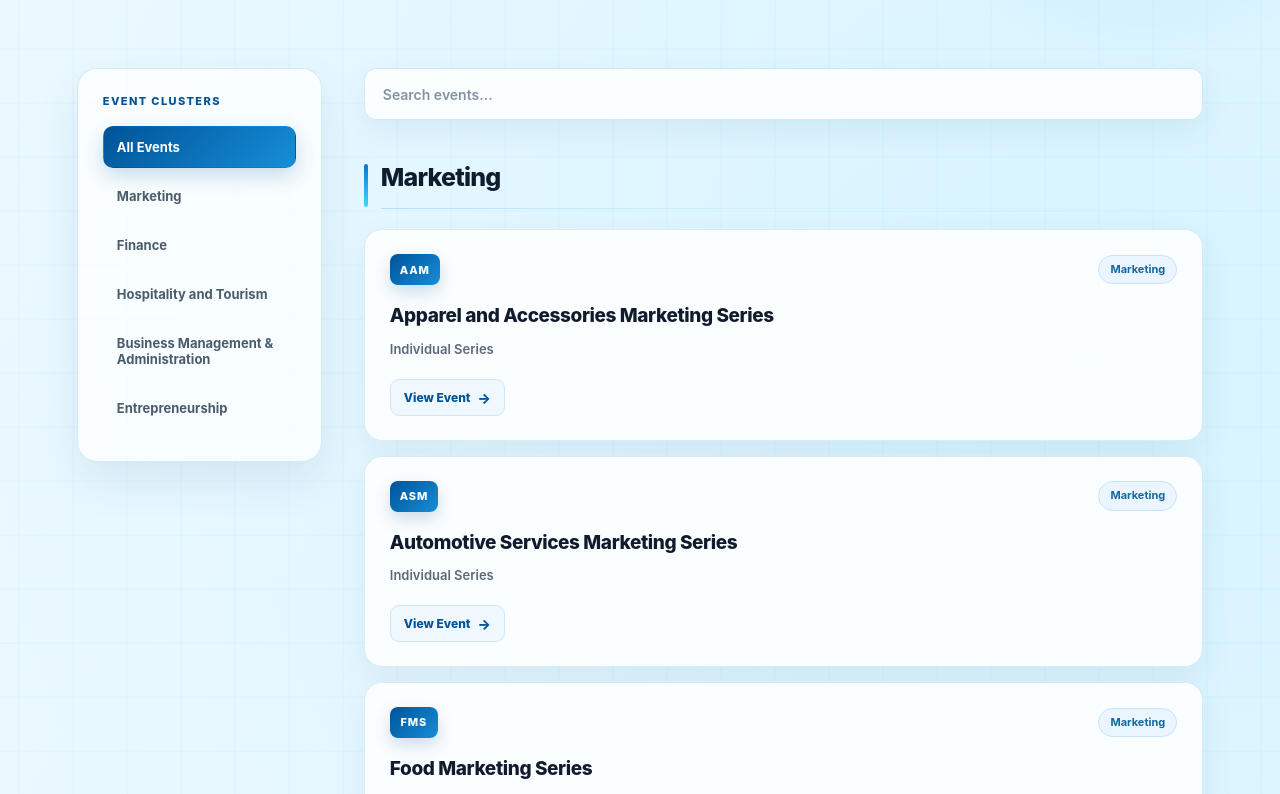
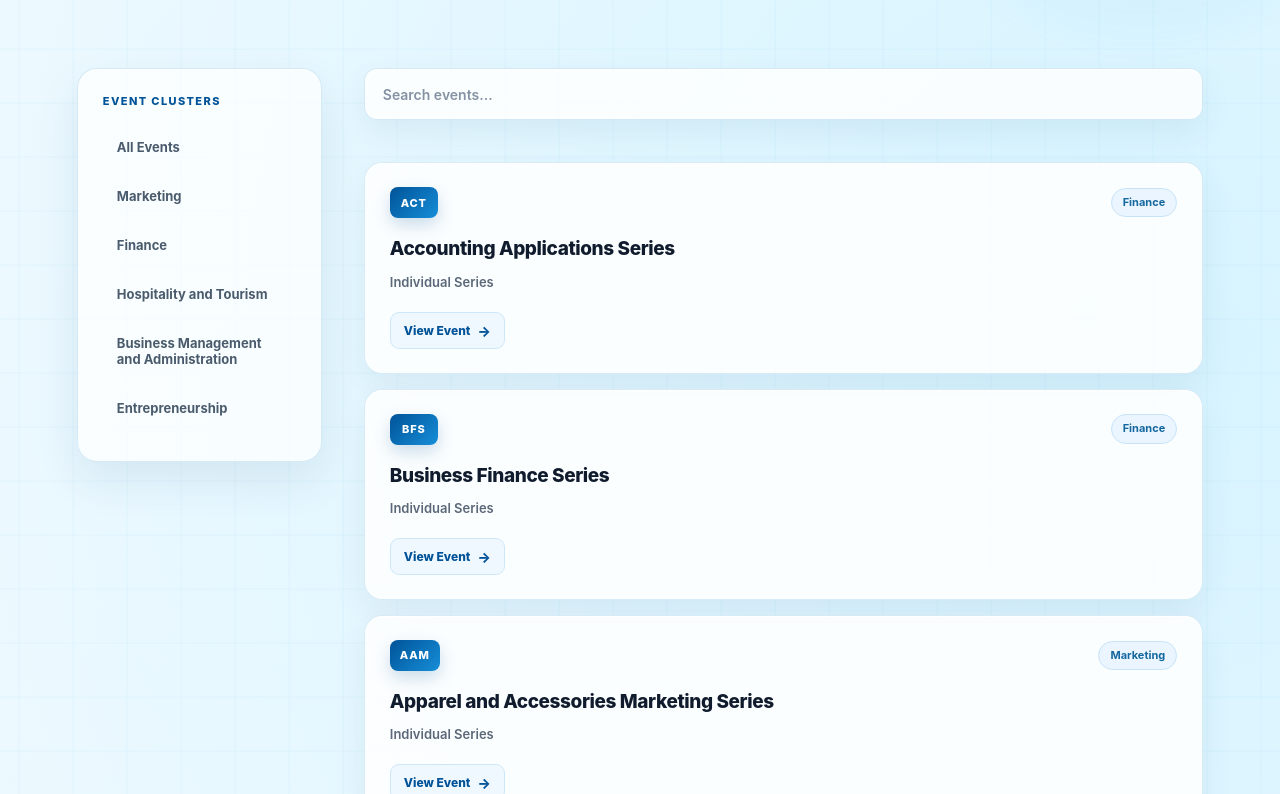
Before and after one commit to nirvith/deca-study-platform, a React (Vite) app: page /events in a window 1280 px wide. Shown: the part 366-1160 px from the top of the page. Built offline with nearby package versions, Linux system fonts and the light colour scheme.

Commit message:
Added Search Feature and Made cluster buttons in Event page functional

```diff
--- a/src/App.css
+++ b/src/App.css
@@ -2018,7 +2018,7 @@ a {
 
 /* Active "All Events" button */
 
-.left button:first-of-type {
+.left button.active {
   background:
     linear-gradient(
       135deg,
@@ -2035,7 +2035,7 @@ a {
 }
 
 
-.left button:first-of-type:hover {
+.left button.active:hover {
   transform: translateX(3px);
 
   background:
--- a/src/pages/Events.jsx
+++ b/src/pages/Events.jsx
@@ -2,15 +2,16 @@ import Footer from "../components/home_page/Footer";
 import Navbar from "../components/Navbar/Navbar";
 import EventCard from "../components/Events/EventCard";
 import events from "../data/events";
+import { useState } from 'react';
 
 
 
 function Events() {
 
+    const [search, setSearch] = useState("")
+    const [cluster, setCluster] = useState("All")
 
-
-
-
+    const filteredEvents = events.filter(event => (cluster === "All" || event.cluster === cluster) && (event.name.toLowerCase().includes(search.toLowerCase()) || event.abbreviation.toLowerCase().includes(search.toLowerCase())));
 
   return (
     <>
@@ -24,20 +25,17 @@ function Events() {
         <div className="event-content-area">
             <div className="left">
                 <h3>EVENT CLUSTERS</h3>
-                <button>All Events</button>
-                <button>Marketing</button>
-                <button>Finance</button>
-                <button>Hospitality and Tourism</button>
-                <button>Business Management & Administration</button>
-                <button>Entrepreneurship</button>
+                <button onClick={() => setCluster("All")}>All Events</button>
+                <button className={cluster === "Marketing" ? "active" : ""} onClick={() => setCluster("Marketing")}>Marketing</button>
+                <button  className={cluster === "Finance" ? "active" : ""}  onClick={() => setCluster("Finance")}>Finance</button>
+                <button  className={cluster === "Hospitality and Tourism" ? "active" : ""}  onClick={() => setCluster("Hospitality and Tourism")}>Hospitality and Tourism</button>
+                <button  className={cluster === "Business Management and Administration" ? "active" : ""}  onClick={() => setCluster("Business Management and Administration")}>Business Management and Administration</button>
+                <button  className={cluster === "Entrepreneurship" ? "active" : ""} onClick={() => setCluster("Entrepreneurship")}>Entrepreneurship</button>
             </div>
             <div className="right">
-                <input placeholder="Search events..."></input>
+                <input value={search} onChange={(e) => setSearch(e.target.value)} placeholder="Search events..."></input>
 
-                <section className="Marketing">
-                    <h3>Marketing</h3>
-                    {events
-                    .filter((event) => event.cluster === "Marketing")
+                {filteredEvents
                   .map((event) => (
                     <EventCard
                       key={event.id}
@@ -47,63 +45,6 @@ function Events() {
                       format={event.format}
                     />
                 ))}
-                </section>
-                <section className="Finance">
-                    <h3>Finance</h3>
-                    {events
-                        .filter((event) => event.cluster === "Finance")
-                        .map((event) => (
-                            <EventCard
-                                key={event.id}
-                                abbreviation={event.abbreviation}
-                                name={event.name}
-                                cluster={event.cluster}
-                                format={event.format}
-                            />
-                        ))}
-                </section>
-                <section className="Hospitality and Tourism">
-                    <h3>Hospitality and Tourism</h3>
-                    {events
-                        .filter((event) => event.cluster === "Hospitality and Tourism")
-                        .map((event) => (
-                            <EventCard
-                                key={event.id}
-                                abbreviation={event.abbreviation}
-                                name={event.name}
-                                cluster={event.cluster}
-                                format={event.format}
-                            />
-                        ))}
-                </section>
-                <section className="Entrepreneurship">
-                    <h3>Entrepreneurship</h3>
-                    {events
-                        .filter((event) => event.cluster === "Entrepreneurship")
-                        .map((event) => (
-                            <EventCard
-                                key={event.id}
-                                abbreviation={event.abbreviation}
-                                name={event.name}
-                                cluster={event.cluster}
-                                format={event.format}
-                            />
-                        ))}
-                </section>
-                <section className="Business Management and Administration">
-                    <h3>Business Management and Administration</h3>
-                    {events
-                        .filter((event) => event.cluster === "Business Management and Administration")
-                        .map((event) => (
-                            <EventCard
-                                key={event.id}
-                                abbreviation={event.abbreviation}
-                                name={event.name}
-                                cluster={event.cluster}
-                                format={event.format}
-                            />
-                        ))}
-                </section>
             </div>
         </div>
       </section>
```
Lines whose indentation alone changed are shown as unchanged.
